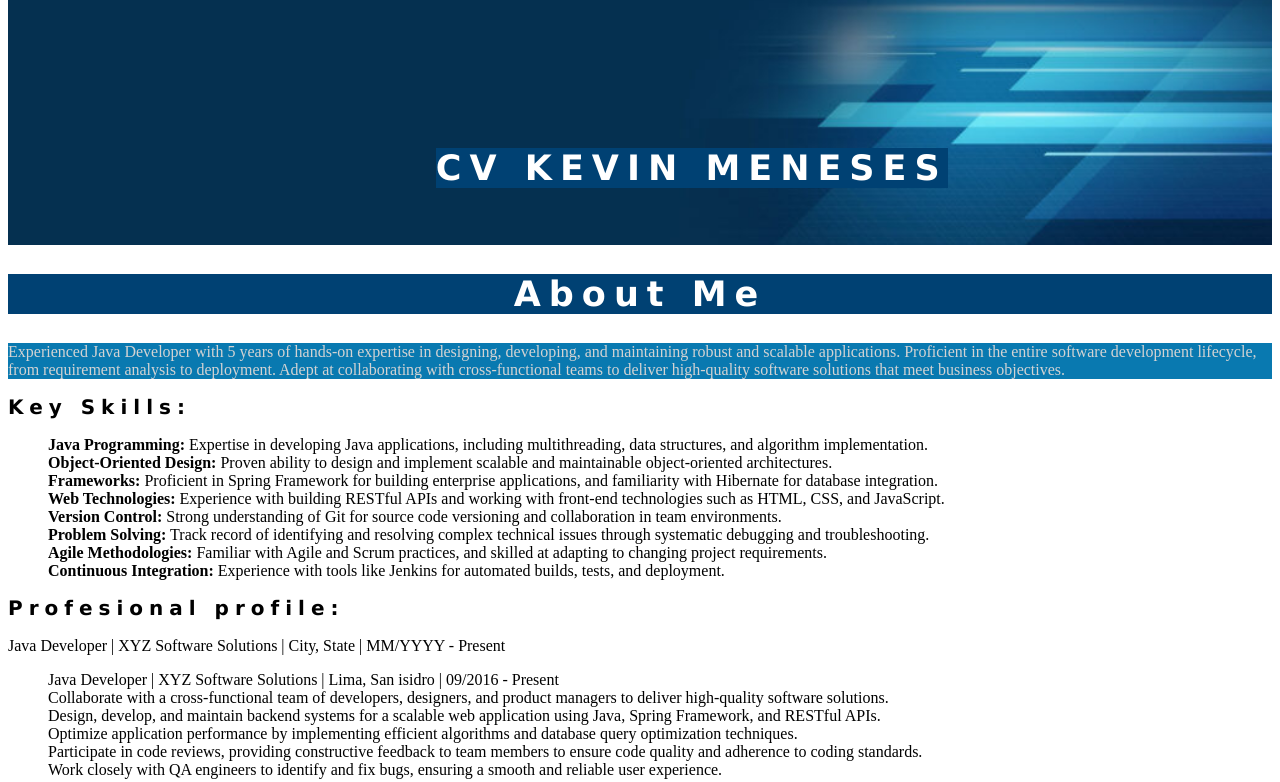
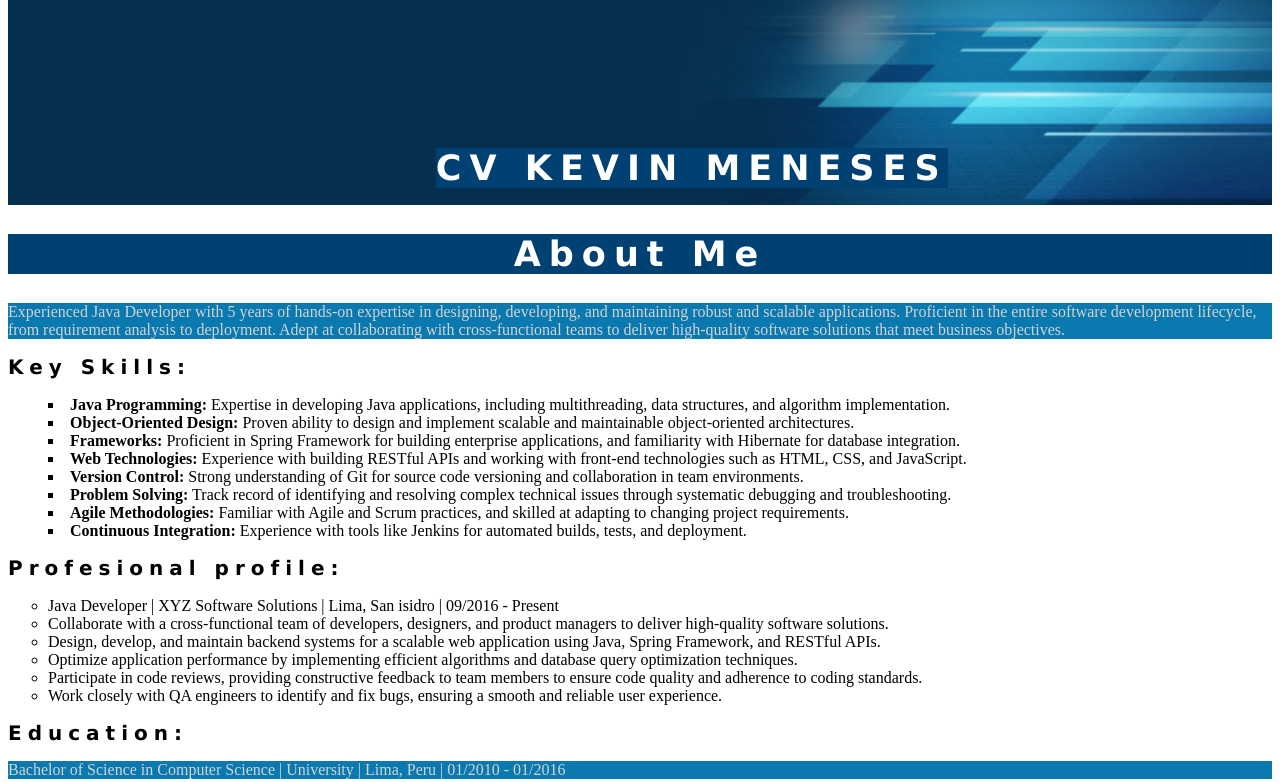
Before and after one commit to kmenesesrivera/clase6actividad_cv, a plain HTML site: page sobremi.html in a window 1280 px wide. Shown: the part 63-845 px from the top of the page. Drawn offline with Linux system fonts and the light colour scheme.

Commit message:
new changes upload

```diff
--- a/css/style.css
+++ b/css/style.css
@@ -1,7 +1,7 @@
 .banner {
   background-image: url("../img/banner.jpg");
   width: 100%;
-  height: 300px;
+  height: 260px;
   display: flex;
   background-repeat: no-repeat;
   background-size: cover;
@@ -24,12 +24,24 @@ ul {
   width: 200px;
   height: 180px;
 }
+ul {
+  list-style: none;
 
+}
 .box img{
   width: 100%;
   height: auto;
 }
 
+#skills ul{
+
+  list-style: square inside;
+}
+
+#profesionalskills ul{
+
+  list-style: circle;
+}
 p{
   background-color:  #0979b0;
   color: rgb(211, 211, 211);
--- a/sobremi.html
+++ b/sobremi.html
@@ -36,7 +36,7 @@
           <p> Experienced Java Developer with 5 years of hands-on expertise in designing, developing, and maintaining robust and scalable applications. Proficient in the entire software development lifecycle, from requirement analysis to deployment. Adept at collaborating with cross-functional teams to deliver high-quality software solutions that meet business objectives. </p>
         </section>
         <section id="skills">
-          <h3>Key Skills: </h2>
+          <h3>Key Skills: </h3>
             <ul class="description">
               <li>
                 <strong>Java Programming:</strong> Expertise in developing Java applications, including multithreading, data structures, and algorithm implementation.
@@ -65,7 +65,8 @@
             </ul>
         </section>
         <section id="profesionalskills">
-          <h3>Profesional profile: </h2> Java Developer | XYZ Software Solutions | City, State | MM/YYYY - Present <ul class="description">
+          <h3>Profesional profile: </h3>
+             <ul class="description">
               <li> Java Developer | XYZ Software Solutions | Lima, San isidro | 09/2016 - Present</li>
               <li>Collaborate with a cross-functional team of developers, designers, and product managers to deliver high-quality software solutions.</li>
               <li>Design, develop, and maintain backend systems for a scalable web application using Java, Spring Framework, and RESTful APIs.</li>
@@ -75,7 +76,7 @@
             </ul>
         </section>
         <section id="education">
-          <h3>Education: </h2>
+          <h3>Education: </h3>
             <p> Bachelor of Science in Computer Science | University | Lima, Peru | 01/2010 - 01/2016 </p>
         </section>
       </div>
```
